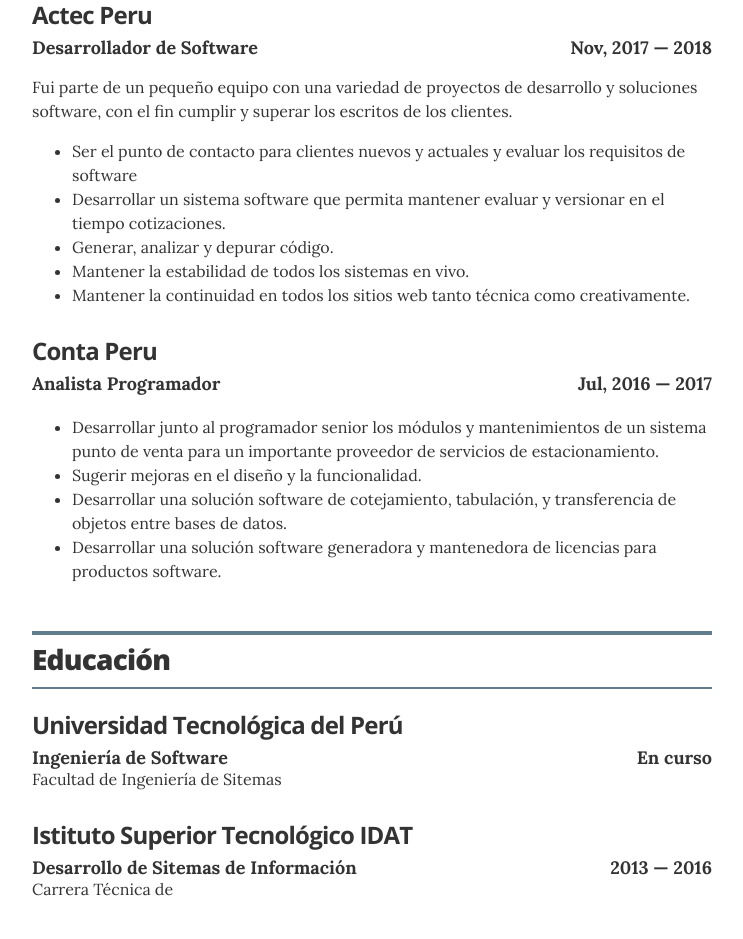
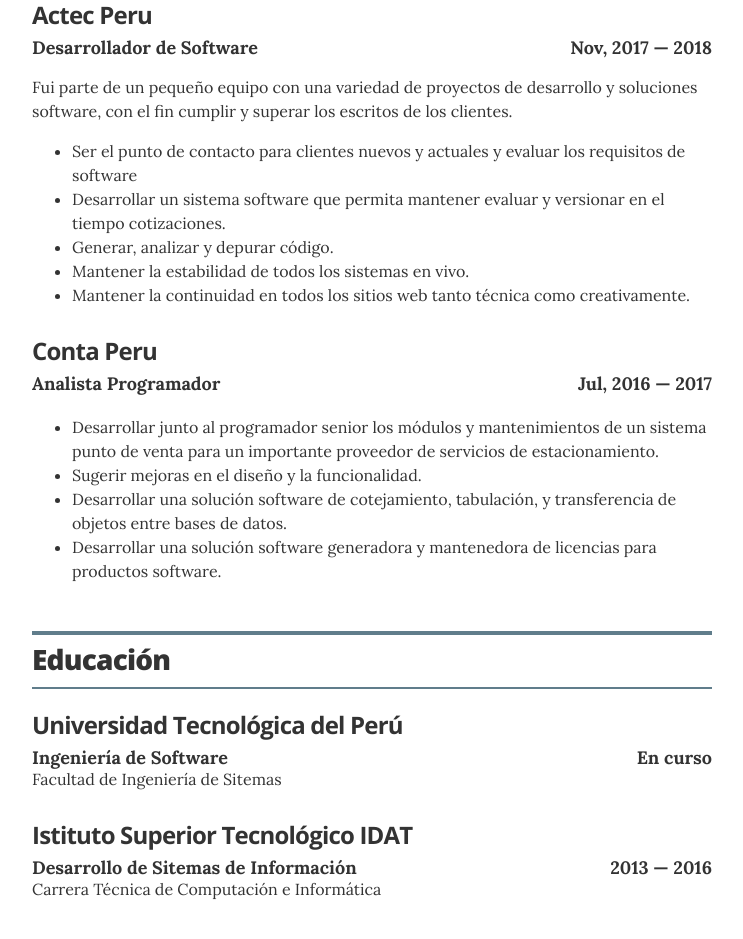
Before and after one commit to cesardevops/aboutme, a plain HTML site: page index.html in a window 1280 px wide. Shown: the part 1055-1994 px from the top of the page, without its empty margins (268-1011 px from the left). Drawn offline with nearby package versions, Linux system fonts and the light colour scheme.

Commit message:
actuizando texto de educación
Completando la información sobre la carrera técnica.

```diff
--- a/index.html
+++ b/index.html
@@ -175,7 +175,7 @@ proyectos son valores fundamentales para lograr relaciones comerciales duraderas
           <h3 class="resume-item-title" itemprop="name" id="uniName">Istituto Superior Tecnológico IDAT</h3>
           <h4 class="resume-item-details" itemprop="description"><span style="display: block; float:left;">Desarrollo de Sitemas de Información</span><span style="display: block; float:right;">2013 — 2016</span></h4>
           <h5 class="resume-item-details" itemprop="description"></h5>
-          <p class="resume-item-copy" style="clear: both;">Carrera Técnica de </p>
+          <p class="resume-item-copy" style="clear: both;">Carrera Técnica de Computación e Informática</p>
         </div>
 
       </section>
```
